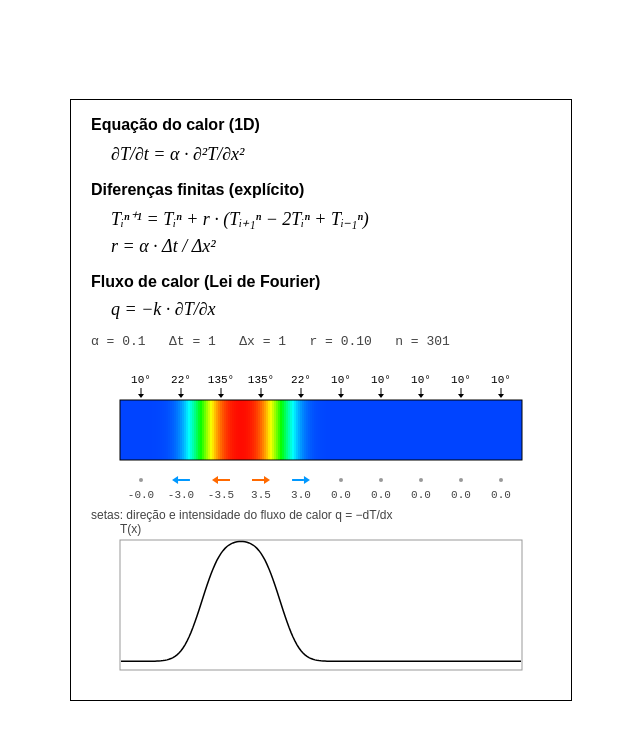
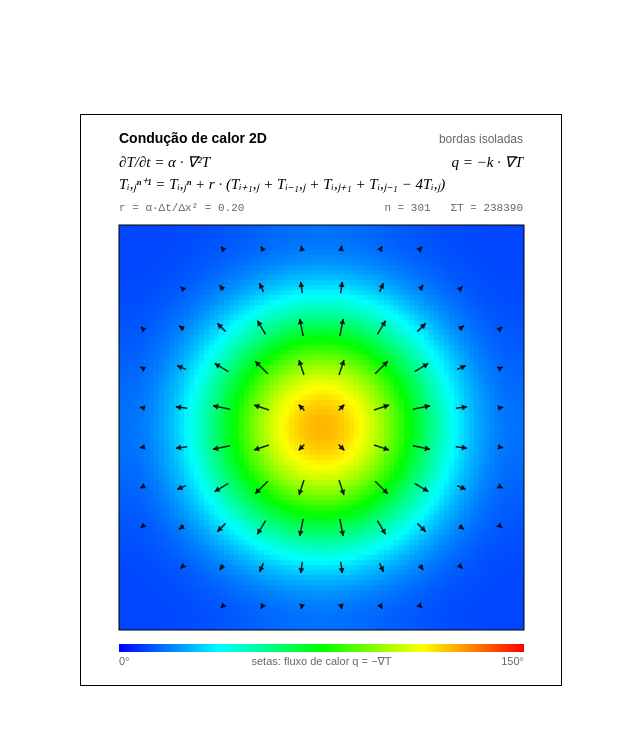
Before and after one commit to antfconeto/phisics_learning, a plain HTML site: page temperature_phisics/2d/index.html in a window 1280 px wide. Shown: the whole page, without its empty margins (319-959 px from the left). Drawn offline with Linux system fonts and the light colour scheme.

Commit message:
Adiciona simulação 2D e bordas isoladas
- Separa as simulações em temperature_phisics/1d e temperature_phisics/2d
- 2D: equação do calor na placa, campo de setas de fluxo q = −∇T e
  leitura da temperatura com o mouse
- Bordas isoladas (Neumann) nas duas versões: a energia ΣT se conserva
- Layout compacto para vídeo em redes sociais e charset UTF-8 nas páginas

```diff
--- a/temperature_phisics/js/index.js
+++ b/temperature_phisics/1d/js/index.js
@@ -47,8 +47,23 @@ function update() {
         );
     }
 
+    // bordas isoladas (Neumann, ∂T/∂x = 0): a borda copia o vizinho,
+    // então não há fluxo para fora e a energia se conserva
+    next[0] = next[1];
+    next[next.length - 1] = next[next.length - 2];
+
     pipe.temperature = next;
     pipe.step++;
+}
+
+// soma das células internas (as bordas são só cópias): proporcional à energia
+function totalEnergy() {
+    const T = pipe.temperature;
+    let sum = 0;
+    for (let i = 1; i < T.length - 1; i++) {
+        sum += T[i];
+    }
+    return sum;
 }
 
 function temperatureColor(t) {
@@ -61,7 +76,7 @@ function pipeLeft() {
 }
 
 function pipeTop() {
-    return 300;
+    return 135;
 }
 
 function cellCenterX(i) {
@@ -71,35 +86,36 @@ function cellCenterX(i) {
 function drawFormulas() {
     const r = pipe.alpha * pipe.dt / (pipe.dx ** 2);
 
+    const left = pipeLeft();
+    const right = screen.width - left;
+
     ctx.fillStyle = "black";
-    ctx.textAlign = "left";
     ctx.textBaseline = "alphabetic";
 
-    ctx.font = "bold 16px sans-serif";
-    ctx.fillText("Equação do calor (1D)", 20, 30);
+    ctx.textAlign = "left";
+    ctx.font = "bold 14px sans-serif";
+    ctx.fillText("Condução de calor 1D", left, 28);
 
-    ctx.font = "italic 18px serif";
-    ctx.fillText("∂T/∂t = α · ∂²T/∂x²", 40, 60);
+    ctx.textAlign = "right";
+    ctx.font = "12px sans-serif";
+    ctx.fillStyle = "#666";
+    ctx.fillText("bordas isoladas", right, 28);
 
-    ctx.font = "bold 16px sans-serif";
-    ctx.fillText("Diferenças finitas (explícito)", 20, 95);
+    ctx.fillStyle = "black";
+    ctx.font = "italic 15px serif";
+    ctx.textAlign = "left";
+    ctx.fillText("∂T/∂t = α · ∂²T/∂x²", left, 52);
+    ctx.textAlign = "right";
+    ctx.fillText("q = −k · ∂T/∂x", right, 52);
 
-    ctx.font = "italic 18px serif";
-    ctx.fillText("Tᵢⁿ⁺¹ = Tᵢⁿ + r · (Tᵢ₊₁ⁿ − 2Tᵢⁿ + Tᵢ₋₁ⁿ)", 40, 125);
-    ctx.fillText("r = α · Δt / Δx²", 40, 152);
+    ctx.textAlign = "left";
+    ctx.fillText("Tᵢⁿ⁺¹ = Tᵢⁿ + r · (Tᵢ₊₁ⁿ − 2Tᵢⁿ + Tᵢ₋₁ⁿ)", left, 74);
 
-    ctx.font = "bold 16px sans-serif";
-    ctx.fillText("Fluxo de calor (Lei de Fourier)", 20, 187);
-
-    ctx.font = "italic 18px serif";
-    ctx.fillText("q = −k · ∂T/∂x", 40, 215);
-
-    ctx.font = "13px monospace";
-    ctx.fillStyle = "#444";
-    ctx.fillText(
-        `α = ${pipe.alpha}   Δt = ${pipe.dt}   Δx = ${pipe.dx}   r = ${r.toFixed(2)}   n = ${pipe.step}`,
-        20, 245
-    );
+    ctx.font = "11px monospace";
+    ctx.fillStyle = "#666";
+    ctx.fillText(`r = α·Δt/Δx² = ${r.toFixed(2)}`, left, 96);
+    ctx.textAlign = "right";
+    ctx.fillText(`n = ${pipe.step}   ΣT = ${totalEnergy().toFixed(0)}`, right, 96);
 }
 
 function drawPipe() {
@@ -183,14 +199,14 @@ function drawTemperatureArrows() {
 
         ctx.fillStyle = "#444";
         ctx.textBaseline = "top";
-        ctx.fillText(flux.toFixed(1), x, y + 10);
+        ctx.fillText((Math.abs(flux) < 0.05 ? 0 : flux).toFixed(1), x, y + 10);
     }
 
-    ctx.textAlign = "left";
+    ctx.textAlign = "center";
     ctx.textBaseline = "top";
-    ctx.font = "12px sans-serif";
-    ctx.fillStyle = "#444";
-    ctx.fillText("setas: direção e intensidade do fluxo de calor q = −dT/dx", 20, bottom + 50);
+    ctx.font = "11px sans-serif";
+    ctx.fillStyle = "#666";
+    ctx.fillText("setas: fluxo de calor q = −dT/dx", screen.width / 2, bottom + 48);
 }
 
 function drawVerticalMarker(x, y1, y2) {
@@ -213,8 +229,8 @@ function drawVerticalMarker(x, y1, y2) {
 
 function drawProfile() {
     const T = pipe.temperature;
-    const top = 440;
-    const height = 130;
+    const top = pipeTop() + pipe.height + 90;
+    const height = 170;
     const left = pipeLeft();
     const width = T.length * pipe.cellWidth;
 
--- a/temperature_phisics/index.html
+++ b/temperature_phisics/2d/index.html
@@ -1,5 +1,5 @@
 <html>
-  <head> </head>
+  <head><meta charset="utf-8" /></head>
   <style>
     * {
       margin: 0;
@@ -20,7 +20,7 @@
     }
   </style>
   <body>
-    <canvas id="cnv" class="cnv" width="500" height="600"></canvas>
+    <canvas id="cnv" class="cnv" width="480" height="570"></canvas>
     <script src="./js/index.js"></script>
   </body>
 </html>
--- /dev/null
+++ b/temperature_phisics/2d/js/index.js
@@ -0,0 +1,297 @@
+
+const cnv = document.getElementById("cnv");
+const ctx = cnv.getContext("2d");
+
+const screen = {
+    width: cnv.width,
+    height: cnv.height
+};
+
+const sheet = {
+    width: 80,
+    height: 80,
+    cellWidth: 5,
+    cellHeight:5,
+    temperature: [],
+    alpha: 0.2,
+    dt: 1,
+    dx: 1,
+    maxTemperature: 150,
+    step: 0
+};
+
+const arrows = {
+    spacing: 8,       // de quantas em quantas células desenhar uma seta
+    gradientSpan: 2,  // vizinhança usada para estimar ∇T
+    maxLength: 18,
+    scale: 4          // pixels por unidade de fluxo
+};
+
+const mouse = {
+    inside: false,
+    i: 0,
+    j: 0
+};
+
+function defineInitialTemperature() {
+    const centerX = sheet.width / 2;
+    const centerY = sheet.height / 2;
+    const radius = 20;
+
+    sheet.temperature = Array.from(
+        { length: sheet.height + 1 },
+        (_, y) => Array.from(
+            { length: sheet.width + 1 },
+            (_, x) => {
+                const distance = Math.sqrt(
+                    (x - centerX) ** 2 + (y - centerY) ** 2
+                );
+
+                return distance <= radius
+                    ? sheet.maxTemperature
+                    : 10;
+            }
+        )
+    );
+
+    sheet.step = 0;
+}
+
+
+function update() {
+    const old = sheet.temperature;
+    const next = old.map(row => row.slice());
+
+    const r = sheet.alpha * sheet.dt / (sheet.dx ** 2);
+
+
+    for (let i = 1; i < old.length - 1; i++) {
+        for(let j = 1; j < old[0].length - 1; j++){
+            var devX = old[i][j+1] - 2 * old[i][j] + old[i][j-1]
+            var devY = old[i+1][j] - 2 * old[i][j] + old[i-1][j]
+            next[i][j] = old[i][j] + r * (devX + devY)
+        }
+
+    }
+
+    const lastI = next.length - 1;
+    const lastJ = next[0].length - 1;
+    for (let i = 0; i <= lastI; i++) {
+        next[i][0] = next[i][1];
+        next[i][lastJ] = next[i][lastJ - 1];
+    }
+    for (let j = 0; j <= lastJ; j++) {
+        next[0][j] = next[1][j];
+        next[lastI][j] = next[lastI - 1][j];
+    }
+
+    sheet.temperature = next;
+    sheet.step++;
+}
+
+function totalEnergy() {
+    const T = sheet.temperature;
+    let sum = 0;
+    for (let i = 1; i < T.length - 1; i++) {
+        for (let j = 1; j < T[0].length - 1; j++) {
+            sum += T[i][j];
+        }
+    }
+    return sum;
+}
+
+function temperatureColor(t) {
+    const hue = (1 - t / sheet.maxTemperature) * 240;
+    return `hsl(${hue}, 100%, 50%)`;
+}
+
+function sheetLeft() {
+    return Math.round(screen.width / 2 - (sheet.temperature[0].length * sheet.cellWidth) / 2);
+}
+
+function sheetTop() {
+    return 110;
+}
+
+function drawSheet() {
+    for (let i = 0; i < sheet.temperature.length; i++) {
+        for(let j = 0; j < sheet.temperature[0].length; j++){
+            ctx.fillStyle = temperatureColor(sheet.temperature[i][j]);
+            ctx.fillRect(
+                sheetLeft() + j * sheet.cellWidth,
+                sheetTop() + i * sheet.cellHeight,
+                sheet.cellWidth,
+                sheet.cellHeight
+            );
+        }
+    }
+
+    ctx.strokeStyle = "black";
+    ctx.lineWidth = 1;
+    ctx.strokeRect(
+        sheetLeft(),
+        sheetTop(),
+        sheet.temperature[0].length * sheet.cellWidth,
+        sheet.temperature.length * sheet.cellHeight
+    );
+}
+
+function gradientAt(i, j) {
+    const T = sheet.temperature;
+    const span = arrows.gradientSpan;
+
+    const left = Math.max(0, j - span);
+    const right = Math.min(T[0].length - 1, j + span);
+    const up = Math.max(0, i - span);
+    const down = Math.min(T.length - 1, i + span);
+
+    return {
+        x: (T[i][right] - T[i][left]) / ((right - left) * sheet.dx),
+        y: (T[down][j] - T[up][j]) / ((down - up) * sheet.dx)
+    };
+}
+
+function drawArrow(x1, y1, x2, y2) {
+    const angle = Math.atan2(y2 - y1, x2 - x1);
+    const head = 6;
+
+    ctx.beginPath();
+    ctx.moveTo(x1, y1);
+    ctx.lineTo(x2, y2);
+    ctx.stroke();
+
+    ctx.beginPath();
+    ctx.moveTo(x2, y2);
+    ctx.lineTo(x2 - head * Math.cos(angle - Math.PI / 6), y2 - head * Math.sin(angle - Math.PI / 6));
+    ctx.lineTo(x2 - head * Math.cos(angle + Math.PI / 6), y2 - head * Math.sin(angle + Math.PI / 6));
+    ctx.closePath();
+    ctx.fill();
+}
+
+function drawFluxArrows() {
+    const T = sheet.temperature;
+
+    ctx.strokeStyle = "rgba(0, 0, 0, 0.85)";
+    ctx.fillStyle = "rgba(0, 0, 0, 0.85)";
+    ctx.lineWidth = 1.5;
+
+    for (let i = arrows.spacing / 2; i < T.length; i += arrows.spacing) {
+        for (let j = arrows.spacing / 2; j < T[0].length; j += arrows.spacing) {
+            // fluxo de calor: q ∝ −∇T (vai do quente para o frio)
+            const gradient = gradientAt(i, j);
+            let qx = -gradient.x * arrows.scale;
+            let qy = -gradient.y * arrows.scale;
+
+            const length = Math.hypot(qx, qy);
+            if (length < 1.5) continue;
+            if (length > arrows.maxLength) {
+                qx *= arrows.maxLength / length;
+                qy *= arrows.maxLength / length;
+            }
+
+            const x = sheetLeft() + (j + 0.5) * sheet.cellWidth;
+            const y = sheetTop() + (i + 0.5) * sheet.cellHeight;
+            drawArrow(x - qx / 2, y - qy / 2, x + qx / 2, y + qy / 2);
+        }
+    }
+}
+
+function drawLegend() {
+    const left = sheetLeft();
+    const width = sheet.temperature[0].length * sheet.cellWidth;
+    const top = sheetTop() + sheet.temperature.length * sheet.cellHeight + 14;
+
+    const gradient = ctx.createLinearGradient(left, 0, left + width, 0);
+    for (let s = 0; s <= 1; s += 0.25) {
+        gradient.addColorStop(s, temperatureColor(s * sheet.maxTemperature));
+    }
+    ctx.fillStyle = gradient;
+    ctx.fillRect(left, top, width, 8);
+
+    ctx.fillStyle = "#666";
+    ctx.font = "11px sans-serif";
+    ctx.textBaseline = "top";
+    ctx.textAlign = "left";
+    ctx.fillText("0°", left, top + 12);
+    ctx.textAlign = "right";
+    ctx.fillText(`${sheet.maxTemperature}°`, left + width, top + 12);
+
+    ctx.textAlign = "center";
+    if (mouse.inside) {
+        const t = sheet.temperature[mouse.i][mouse.j];
+        const g = gradientAt(mouse.i, mouse.j);
+        ctx.font = "11px monospace";
+        ctx.fillText(
+            `T(${mouse.j}, ${mouse.i}) = ${t.toFixed(1)}°   q = (${(-g.x).toFixed(1)}, ${(-g.y).toFixed(1)})`,
+            left + width / 2, top + 12
+        );
+    } else {
+        ctx.fillText("setas: fluxo de calor q = −∇T", left + width / 2, top + 12);
+    }
+}
+function drawFormulas() {
+    const r = sheet.alpha * sheet.dt / (sheet.dx ** 2);
+
+    const left = sheetLeft();
+    const right = screen.width - left;
+
+    ctx.fillStyle = "black";
+    ctx.textBaseline = "alphabetic";
+
+    ctx.textAlign = "left";
+    ctx.font = "bold 14px sans-serif";
+    ctx.fillText("Condução de calor 2D", left, 28);
+
+    ctx.textAlign = "right";
+    ctx.font = "12px sans-serif";
+    ctx.fillStyle = "#666";
+    ctx.fillText("bordas isoladas", right, 28);
+
+    ctx.fillStyle = "black";
+    ctx.font = "italic 15px serif";
+    ctx.textAlign = "left";
+    ctx.fillText("∂T/∂t = α · ∇²T", left, 52);
+    ctx.textAlign = "right";
+    ctx.fillText("q = −k · ∇T", right, 52);
+
+    ctx.textAlign = "left";
+    ctx.fillText("Tᵢ,ⱼⁿ⁺¹ = Tᵢ,ⱼⁿ + r · (Tᵢ₊₁,ⱼ + Tᵢ₋₁,ⱼ + Tᵢ,ⱼ₊₁ + Tᵢ,ⱼ₋₁ − 4Tᵢ,ⱼ)", left, 74);
+
+    ctx.font = "11px monospace";
+    ctx.fillStyle = "#666";
+    ctx.fillText(`r = α·Δt/Δx² = ${r.toFixed(2)}`, left, 96);
+    ctx.textAlign = "right";
+    ctx.fillText(`n = ${sheet.step}   ΣT = ${totalEnergy().toFixed(0)}`, right, 96);
+}
+
+
+
+
+function draw() {
+    ctx.clearRect(0, 0, screen.width, screen.height);
+    drawFormulas();
+    drawSheet();
+    drawFluxArrows();
+    drawLegend();
+}
+
+cnv.addEventListener("mousemove", (event) => {
+    const rect = cnv.getBoundingClientRect();
+    const x = (event.clientX - rect.left) * (cnv.width / rect.width) - sheetLeft();
+    const y = (event.clientY - rect.top) * (cnv.height / rect.height) - sheetTop();
+
+    mouse.j = Math.floor(x / sheet.cellWidth);
+    mouse.i = Math.floor(y / sheet.cellHeight);
+    mouse.inside = mouse.i >= 0 && mouse.j >= 0
+        && mouse.i < sheet.temperature.length && mouse.j < sheet.temperature[0].length;
+});
+cnv.addEventListener("mouseleave", () => mouse.inside = false);
+
+function loop() {
+    update();
+    draw();
+    requestAnimationFrame(loop);
+}
+
+defineInitialTemperature();
+loop();
```
Also changed, not shown: temperature_phisics/1d/index.html (added, +26 -0 lines), 1 other file.
